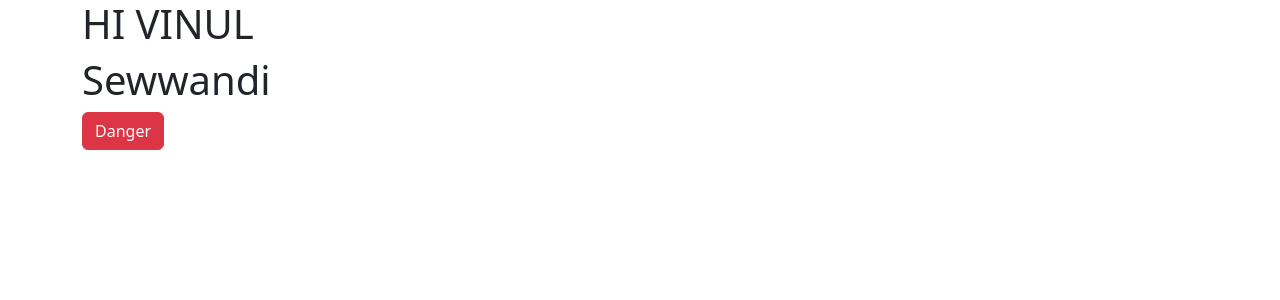
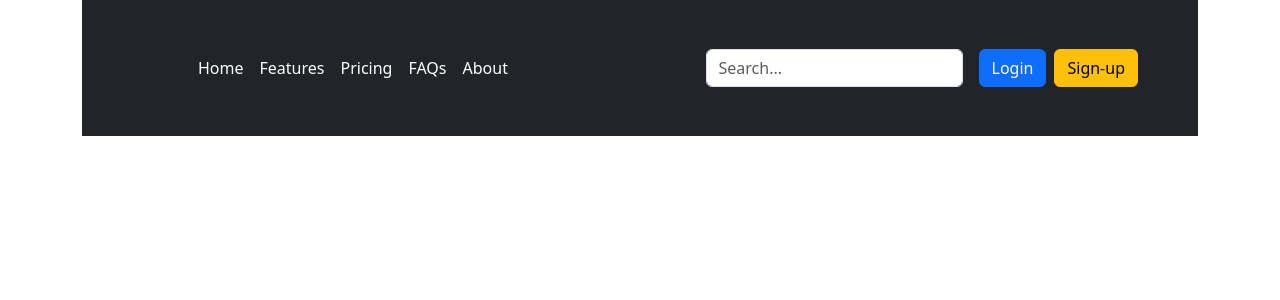
Before and after one commit to VinulVinsura/Library-Management-System-FrontEnd, an Angular app: page / in a window 1280 px wide. Shown: the top 300 px of the page. Built offline with nearby package versions, Linux system fonts and the light colour scheme.

Commit message:
generate header component

```diff
--- a/src/app/app.component.html
+++ b/src/app/app.component.html
@@ -1,5 +1,10 @@
 <div class="container ">
-  <h1>HI VINUL</h1>
-<h1>Sewwandi</h1>
-<button type="button" class="btn btn-danger">Danger</button>
+  <div class="row ">
+    <app-header></app-header>
+  </div>
+  <div class="row"></div>
+
+
+
+
 </div>
--- a/src/app/comman/header/header.component.html
+++ b/src/app/comman/header/header.component.html
@@ -1 +1,26 @@
-<p>header works!</p>
+<header class="p-5  text-bg-dark">
+    <div class="container">
+      <div class="d-flex flex-wrap align-items-center justify-content-center justify-content-lg-start">
+        <a href="/" class="d-flex align-items-center mb-2 mb-lg-0 text-white text-decoration-none">
+          <svg class="bi me-2" width="40" height="32" role="img" aria-label="Bootstrap"><use xlink:href="#bootstrap"/></svg>
+        </a>
+
+        <ul class="nav col-12 col-lg-auto me-lg-auto mb-2 justify-content-center mb-md-0">
+          <li><a href="#" class="nav-link px-2 text-white ">Home</a></li>
+          <li><a href="#" class="nav-link px-2 text-white">Features</a></li>
+          <li><a href="#" class="nav-link px-2 text-white">Pricing</a></li>
+          <li><a href="#" class="nav-link px-2 text-white">FAQs</a></li>
+          <li><a href="#" class="nav-link px-2 text-white">About</a></li>
+        </ul>
+
+        <form class="col-12 col-lg-auto mb-3 mb-lg-0 me-lg-3 " role="search">
+          <input type="search" class="form-control  " placeholder="Search..." aria-label="Search">
+        </form>
+
+        <div class="text-end">
+          <button type="button" class="btn btn-primary  me-2">Login</button>
+          <button type="button" class="btn btn-warning">Sign-up</button>
+        </div>
+      </div>
+    </div>
+  </header>
```
Also changed, not shown: src/app/app.component.ts (+6 -5 lines).
